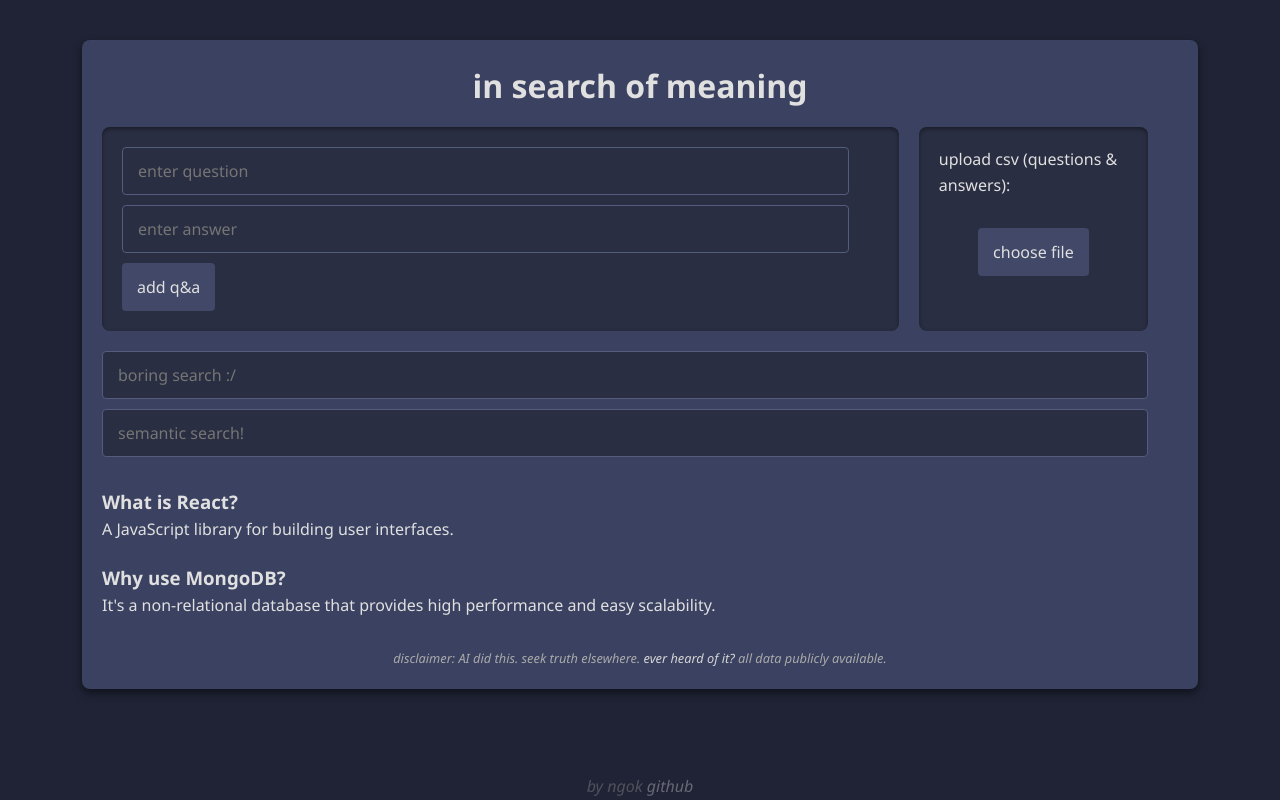
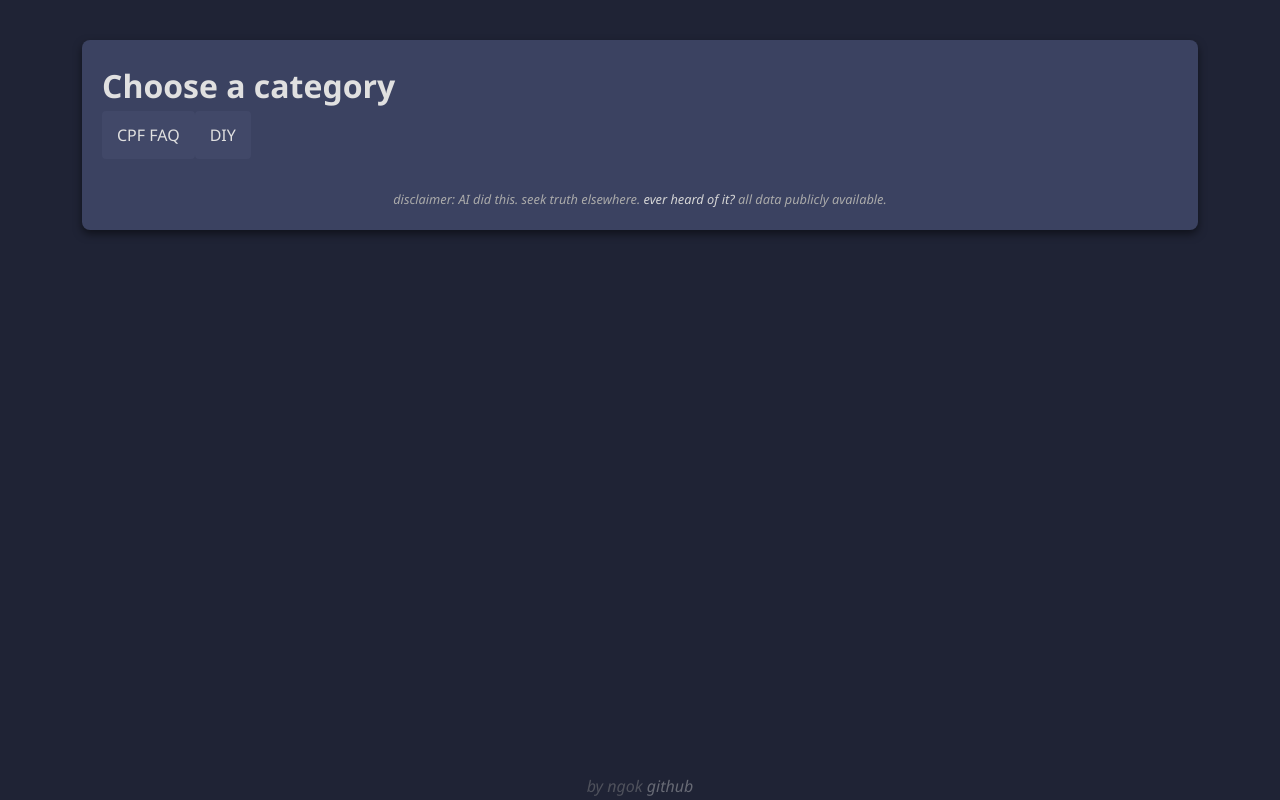
Before and after one commit to ngokjeun/in-search-of-meaning, a React (Create React App) app in the folder in-search-of-meaning/: page / in a window 1280 px wide. Built offline with nearby package versions, Linux system fonts and the light colour scheme.

Commit message:
choose category placeholder

```diff
--- a/in-search-of-meaning/src/App.js
+++ b/in-search-of-meaning/src/App.js
@@ -15,6 +15,11 @@ function App() {
     const [searchTerm, setSearchTerm] = useState('');
     const [errorMessage, setErrorMessage] = useState('');
     const fileInputRef = useRef(null);
+    const [selectedCategory, setSelectedCategory] = useState('');
+
+    const handleCategoryClick = (category) => {
+      setSelectedCategory(category);
+    };
 
     const addQA = (e) => {
         e.preventDefault();
@@ -75,8 +80,15 @@ function App() {
 
     return (
       <div className="container">
+        <h1>Choose a category</h1>
+        <div className="category-buttons">
+          <button onClick={() => handleCategoryClick('cpf faq')}>CPF FAQ</button>
+          <button onClick={() => handleCategoryClick('diy')}>DIY</button>
+        </div>
+        {selectedCategory && (
+          <div className="container">
             <h1 className="App-header">
-        in search of <span class="subtle-glimmer">meaning</span>
+              in search of <span className="subtle-glimmer">meaning</span>
             </h1>
             <div className="flex-container">
               <form onSubmit={addQA} className="qa-form">
@@ -107,17 +119,17 @@ function App() {
                 </div>
               ))}
             </div>
-
+          </div>
+        )}
         <footer className="footer">
           <em>by ngok <a href="https://github.com/ngokjeun">github</a></em>
         </footer>
-    <div class="disclaimer-container">
-  <p class="disclaimer"><em>disclaimer:  AI did this.  seek truth elsewhere. <a href="https://en.wikipedia.org/wiki/Epistemology">ever heard of it?</a> all data publicly available.</em></p>
+        <div className="disclaimer-container">
+          <p className="disclaimer"><em>disclaimer:  AI did this.  seek truth elsewhere. <a href="https://en.wikipedia.org/wiki/Epistemology">ever heard of it?</a> all data publicly available.</em></p>
         </div>
-
-
       </div>
     );
 }
 
+
 export default App;
```
Lines whose indentation alone changed are shown as unchanged.
